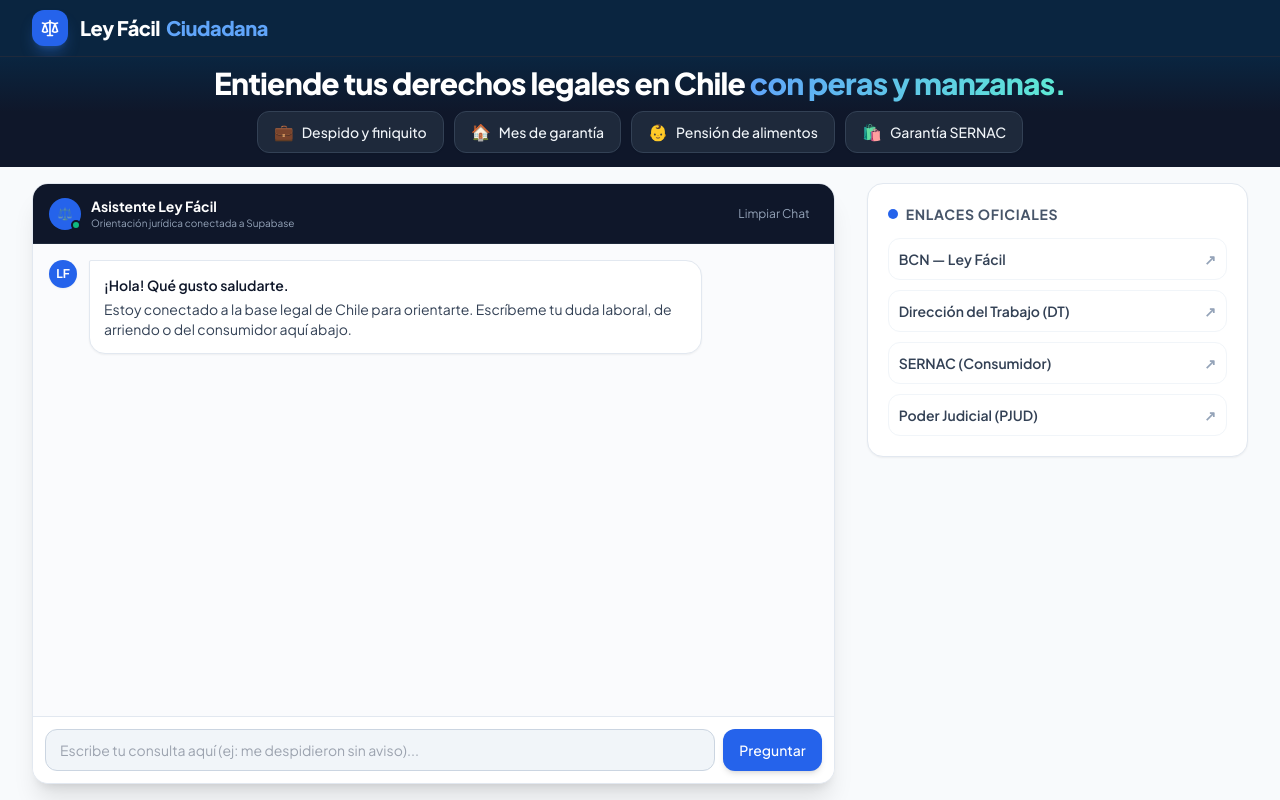
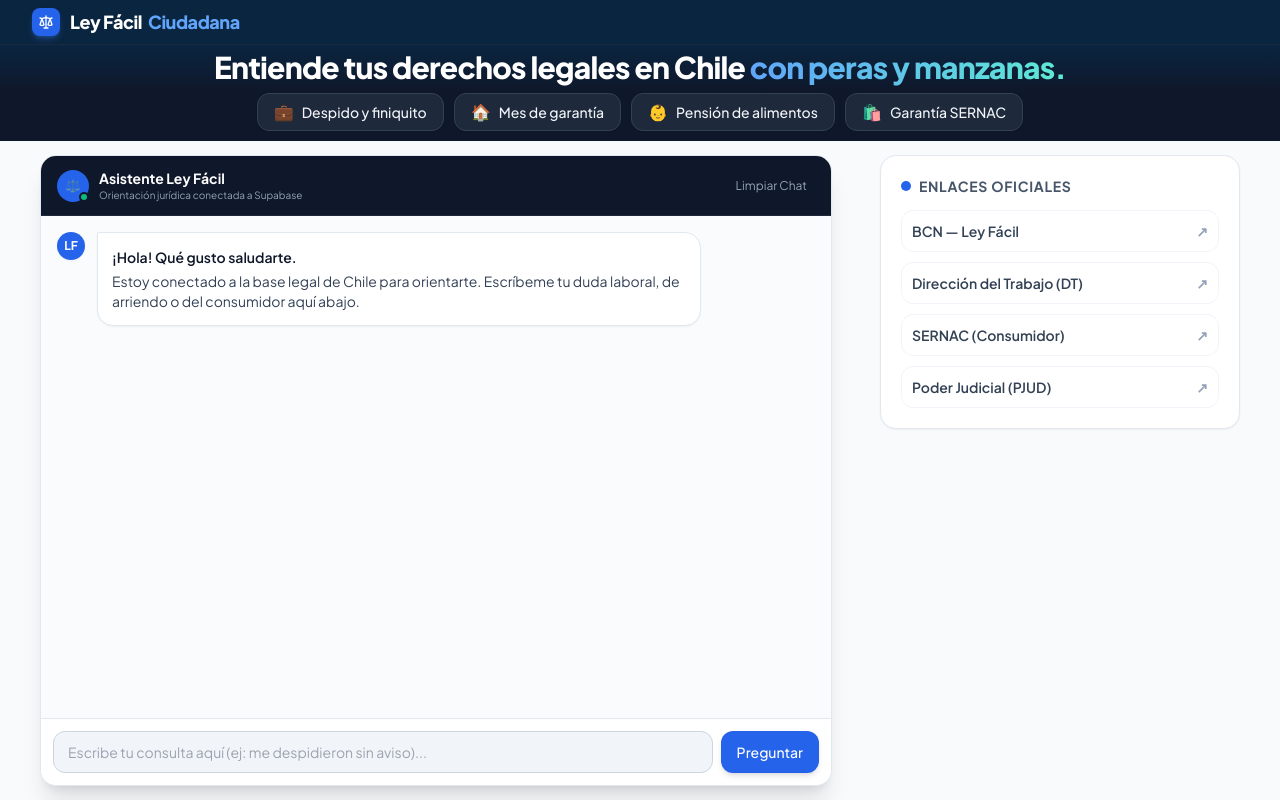
Before and after one commit to SmokeStudios96/ley-facil-chile, a website: page index.html in a window 1280 px wide. Drawn offline with nearby package versions, Linux system fonts and the light colour scheme.

Commit message:
style: subir titulo y alinear enlaces hacia la derecha

```diff
--- a/index.html
+++ b/index.html
@@ -27,17 +27,17 @@
 </head>
 <body class="bg-slate-50 text-slate-800 font-sans antialiased h-full flex flex-col overflow-hidden">
 
-  <!-- ================= NAVBAR ================= -->
+  <!-- ================= NAVBAR COMPACTO ================= -->
   <nav class="bg-chile-navy border-b border-slate-800 shadow-md flex-shrink-0">
-    <div class="w-full px-4 sm:px-6 lg:px-8 h-14 flex items-center justify-between">
-      <div class="flex items-center gap-3">
-        <div class="w-9 h-9 rounded-xl bg-blue-600 text-white flex items-center justify-center shadow-lg shadow-blue-500/30">
-          <svg class="w-5 h-5" fill="none" stroke="currentColor" viewBox="0 0 24 24">
+    <div class="w-full px-4 sm:px-6 lg:px-8 h-11 flex items-center justify-between">
+      <div class="flex items-center gap-2.5">
+        <div class="w-7 h-7 rounded-lg bg-blue-600 text-white flex items-center justify-center shadow-md shadow-blue-500/30">
+          <svg class="w-4 h-4" fill="none" stroke="currentColor" viewBox="0 0 24 24">
             <path stroke-linecap="round" stroke-linejoin="round" stroke-width="2" d="M3 6l3 1m0 0l-3 9a5.002 5.002 0 006.001 0M6 7l3 9M6 7l6-2m6 2l3-1m-3 1l-3 9a5.002 5.002 0 006.001 0M18 7l3 9m-3-9l-6-2m0-2v2m0 16V5m0 16H9m3 0h3"/>
           </svg>
         </div>
         <div>
-          <a href="#" class="text-xl font-extrabold tracking-tight text-white flex items-center gap-1.5">
+          <a href="#" class="text-lg font-extrabold tracking-tight text-white flex items-center gap-1.5">
             Ley Fácil <span class="text-blue-400">Ciudadana</span>
           </a>
         </div>
@@ -45,26 +45,26 @@
     </div>
   </nav>
 
-  <!-- ================= HERO COMPACTO (SUBIDO DE POSICIÓN) ================= -->
-  <section class="bg-gradient-to-b from-chile-navy via-slate-900 to-slate-900 text-white pt-2 pb-3.5 px-4 flex-shrink-0">
+  <!-- ================= HERO ELEVADO (~2 CM MÁS ARRIBA) ================= -->
+  <section class="bg-gradient-to-b from-chile-navy via-slate-900 to-slate-900 text-white pt-0 pb-2.5 px-4 flex-shrink-0">
     <div class="max-w-4xl mx-auto text-center">
-      <h1 class="text-2xl sm:text-3xl font-extrabold tracking-tight leading-tight">
+      <h1 class="text-2xl sm:text-3xl font-extrabold tracking-tight leading-tight pt-1">
         Entiende tus derechos legales en Chile <span class="text-transparent bg-clip-text bg-gradient-to-r from-blue-400 to-teal-300">con peras y manzanas.</span>
       </h1>
 
-      <!-- Consultas rápidas (+25% más grandes) -->
-      <div class="mt-2.5 max-w-4xl mx-auto">
+      <!-- Consultas rápidas -->
+      <div class="mt-2 max-w-4xl mx-auto">
         <div class="flex flex-wrap gap-2.5 justify-center">
-          <button onclick="handleQuickQuestion('despido')" class="bg-slate-800 hover:bg-blue-900/70 border border-slate-700 hover:border-blue-400 text-xs sm:text-sm text-slate-100 px-4 py-2 rounded-xl transition flex items-center gap-2 shadow-sm font-medium">
+          <button onclick="handleQuickQuestion('despido')" class="bg-slate-800 hover:bg-blue-900/70 border border-slate-700 hover:border-blue-400 text-xs sm:text-sm text-slate-100 px-4 py-1.5 rounded-xl transition flex items-center gap-2 shadow-sm font-medium">
             <span class="text-base">💼</span> <span>Despido y finiquito</span>
           </button>
-          <button onclick="handleQuickQuestion('arriendo')" class="bg-slate-800 hover:bg-blue-900/70 border border-slate-700 hover:border-blue-400 text-xs sm:text-sm text-slate-100 px-4 py-2 rounded-xl transition flex items-center gap-2 shadow-sm font-medium">
+          <button onclick="handleQuickQuestion('arriendo')" class="bg-slate-800 hover:bg-blue-900/70 border border-slate-700 hover:border-blue-400 text-xs sm:text-sm text-slate-100 px-4 py-1.5 rounded-xl transition flex items-center gap-2 shadow-sm font-medium">
             <span class="text-base">🏠</span> <span>Mes de garantía</span>
           </button>
-          <button onclick="handleQuickQuestion('pension')" class="bg-slate-800 hover:bg-blue-900/70 border border-slate-700 hover:border-blue-400 text-xs sm:text-sm text-slate-100 px-4 py-2 rounded-xl transition flex items-center gap-2 shadow-sm font-medium">
+          <button onclick="handleQuickQuestion('pension')" class="bg-slate-800 hover:bg-blue-900/70 border border-slate-700 hover:border-blue-400 text-xs sm:text-sm text-slate-100 px-4 py-1.5 rounded-xl transition flex items-center gap-2 shadow-sm font-medium">
             <span class="text-base">👶</span> <span>Pensión de alimentos</span>
           </button>
-          <button onclick="handleQuickQuestion('sernac')" class="bg-slate-800 hover:bg-blue-900/70 border border-slate-700 hover:border-blue-400 text-xs sm:text-sm text-slate-100 px-4 py-2 rounded-xl transition flex items-center gap-2 shadow-sm font-medium">
+          <button onclick="handleQuickQuestion('sernac')" class="bg-slate-800 hover:bg-blue-900/70 border border-slate-700 hover:border-blue-400 text-xs sm:text-sm text-slate-100 px-4 py-1.5 rounded-xl transition flex items-center gap-2 shadow-sm font-medium">
             <span class="text-base">🛍️</span> <span>Garantía SERNAC</span>
           </button>
         </div>
@@ -72,8 +72,8 @@
     </div>
   </section>
 
-  <!-- ================= CHAT & SIDEBAR ================= -->
-  <main class="flex-grow max-w-7xl mx-auto px-4 sm:px-6 lg:px-8 py-4 w-full overflow-hidden">
+  <!-- ================= CHAT & SIDEBAR DESPLAZADO A LA DERECHA ================= -->
+  <main class="flex-grow w-full max-w-[1440px] mx-auto px-4 sm:px-6 lg:px-10 py-3.5 overflow-hidden">
     <div class="grid grid-cols-1 lg:grid-cols-12 gap-6 items-start h-full">
 
       <!-- CHAT INTERACTIVO -->
@@ -128,8 +128,8 @@
         </form>
       </div>
 
-      <!-- SIDEBAR: ENLACES OFICIALES (Alineado a la derecha, letra +33%) -->
-      <aside class="hidden lg:flex lg:col-span-4 flex-col justify-start h-full pl-2">
+      <!-- SIDEBAR: ENLACES OFICIALES (DESPLAZADO HACIA LA DERECHA) -->
+      <aside class="hidden lg:flex lg:col-span-4 flex-col justify-start h-full lg:pl-6">
         <div class="bg-white border border-slate-200 rounded-2xl p-5 shadow-sm w-full">
           <h3 class="text-xs sm:text-sm font-bold uppercase tracking-wider text-slate-600 mb-3.5 flex items-center gap-2">
             <span class="w-2.5 h-2.5 rounded-full bg-blue-600"></span> Enlaces Oficiales
```
